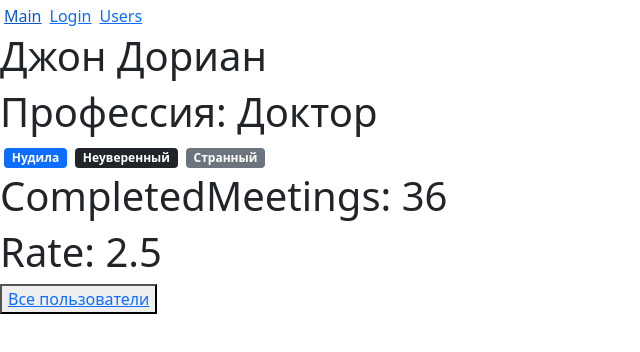
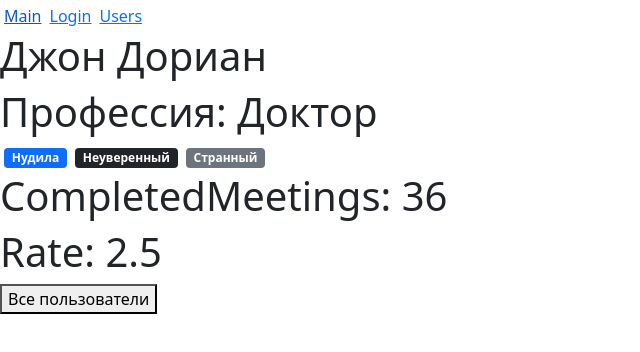
Before and after one commit to AlexConglomerate/course-project, a React (Create React App) app: page /users/67rdca3eeb7f6fgeed471815 in a window 1280 px wide. Shown: the top 352 px of the page, without its empty margins (0-640 px from the left). Built offline with nearby package versions, Linux system fonts and the light colour scheme.

Commit message:
7. Маршрутизация | Домашнее задание сделано

```diff
--- a/src/app/App.js
+++ b/src/app/App.js
@@ -1,13 +1,11 @@
 import React from "react";
 import NavBar from "./components/navBar";
-import {Route, Switch} from "react-router-dom";
+import {Redirect, Route, Switch} from "react-router-dom";
 import Users from "./components/users";
 import Login from "./layouts/login";
 import Main from "./layouts/main";
 import TestPage from "./layouts/testPage";
 import User from "./components/user";
-
-// import {Route} from "react-router-dom";
 
 function App() {
     return (
@@ -20,6 +18,9 @@ function App() {
                 <Route path="/login" component={Login}/>
                 <Route path="/users/:userId" component={User}/>
                 <Route path="/users" component={Users}/>
+                <Route path="/404" render={() => (<h1>Page not found</h1>)}/>
+                <Redirect from="/people" to="/users"/>
+                <Redirect to="/404"/>
 
                 {/*если хотим передать ещё какие-то парраметры, кроме props*/}
                 <Route path="/testPage" render={(props) => (<TestPage posts={[1, 2, 3]} {...props}/>)}/>
--- a/src/app/components/user.jsx
+++ b/src/app/components/user.jsx
@@ -11,6 +11,12 @@ const User = (props) => {
         api.users.getById(id).then((data) => setUser(data));
     }, []);
 
+    const handleBack = () => {
+        props.history.push('/users') // оставляем возможность вернуться назад на станицу
+        // если заменить history на replace, то обратно человек не сможет возвратиться
+    //    т.е. не будет перехода на новую страницу, страница будет заменена
+    }
+
 
     if (!user) return (<>Loading ...</>)
     return (
@@ -20,7 +26,10 @@ const User = (props) => {
             <QualitiesList qualities={user.qualities}/>
             <h1>CompletedMeetings: {user.completedMeetings}</h1>
             <h1>Rate: {user.rate}</h1>
-            <button><Link to='/users'> Все пользователи </Link></button>
+            {/*<button><Link to='/users'> Все пользователи </Link></button>*/}
+            <button onClick={() => {
+                handleBack()
+            }}> Все пользователи </button>
         </>
     )
 };
--- a/src/app/components/usersTable.jsx
+++ b/src/app/components/usersTable.jsx
@@ -4,6 +4,7 @@ import PropTypes from "prop-types";
 import BookMark from "./bookmark";
 import QualitiesList from "./qualitiesList";
 import Table from "./table";
+import {Link} from "react-router-dom";
 
 const UserTable = ({
                        users,
@@ -14,17 +15,22 @@ const UserTable = ({
                        ...rest
                    }) => {
     const columns = {
-        name: { path: "name", name: "Имя" },
+        name: {
+            // path: "name",
+            name: "Имя",
+            component: (user) => <Link to={'/users/' + user._id}>{user.name}</Link>,
+        },
+
         qualities: {
             name: "Качества",
-            component: (user) => <QualitiesList qualities={user.qualities} />
+            component: (user) => <QualitiesList qualities={user.qualities}/>
         },
-        professions: { path: "profession.name", name: "Профессия" },
+        professions: {path: "profession.name", name: "Профессия"},
         completedMeetings: {
             path: "completedMeetings",
             name: "Встретился, раз"
         },
-        rate: { path: "rate", name: "Оценка" },
+        rate: {path: "rate", name: "Оценка"},
         bookmark: {
             path: "bookmark",
             name: "Избранное",
```
Lines whose indentation alone changed are shown as unchanged.
